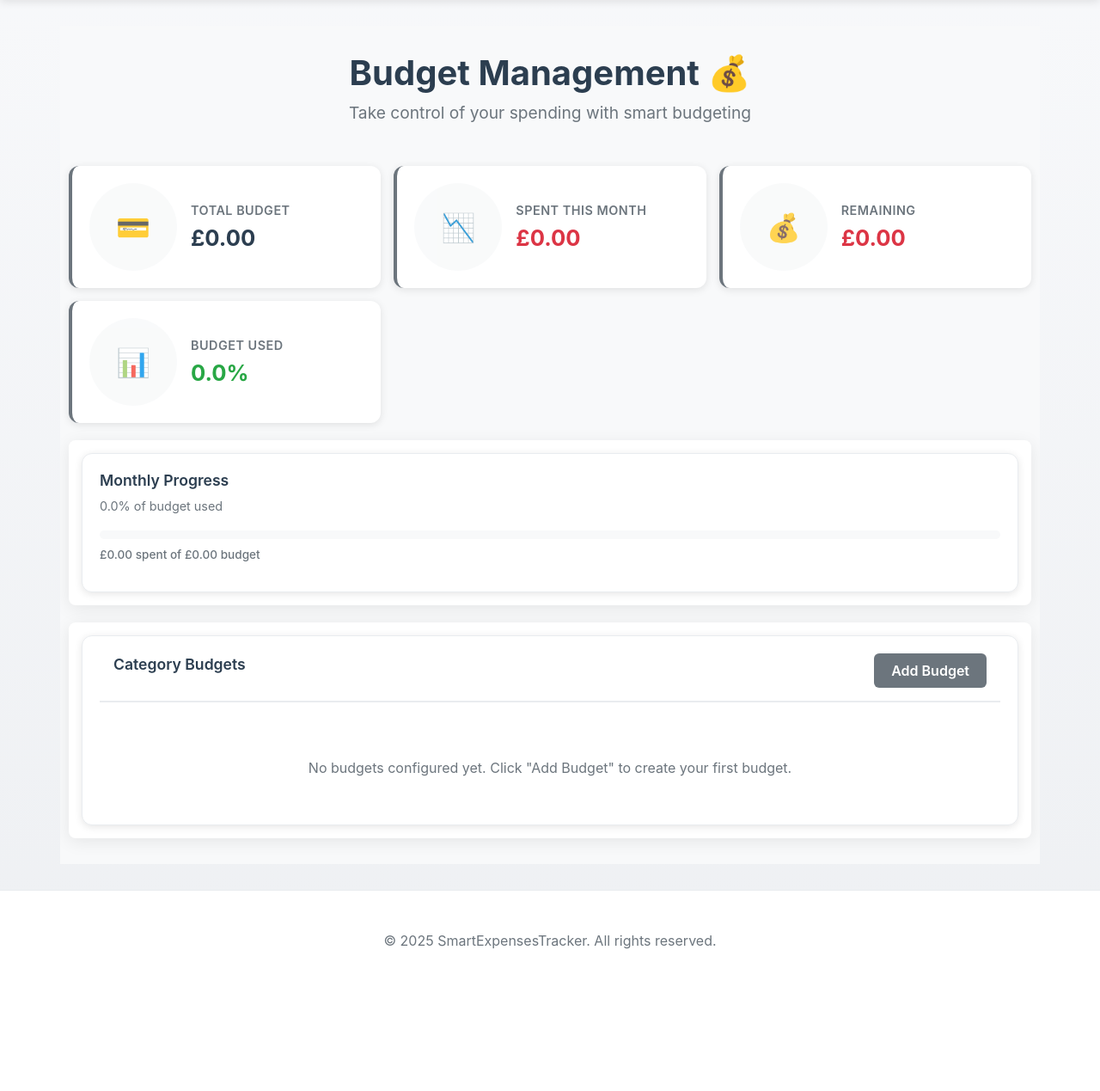
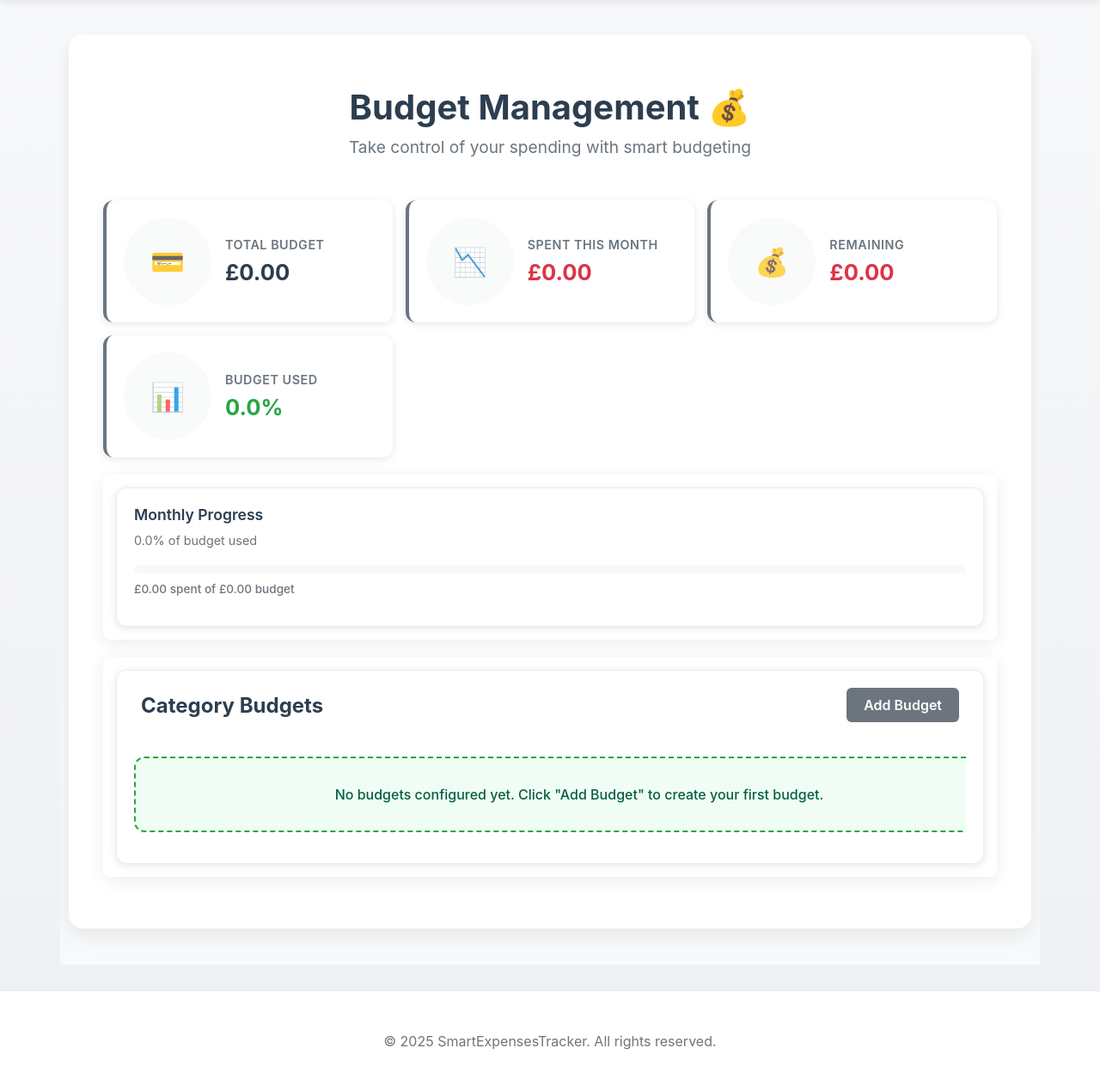
Before and after one commit to FlaviaMorgulis/Smart_Expenses_Tracker, a Flask app: page /budget in a window 1280 px wide. Shown: the part 127-1396 px from the top of the page at 86% size. Before the commit the page ends 1231 px from the top, so only its background shows below. Run offline with Flask 3, Linux system fonts and the light colour scheme; a user stored in the database is signed in; data comes from the database, SQL or seed files in the repository.

Commit message:
feat: update Budget page template

```diff
--- a/app/templates/budget.html
+++ b/app/templates/budget.html
@@ -6,6 +6,7 @@ endblock %} {% block head %}
 />
 {% endblock %} {% block content %}
 <div class="dashboard-container">
+  <div class="dashboard-content">
     <!-- Welcome Section -->
     <div class="welcome-section">
       <h1>Budget Management 💰</h1>
@@ -80,11 +81,12 @@ endblock %} {% block head %}
         </div>
       </div>
     </div>
+
     <!-- Category Budgets Section -->
     <div class="analytics-section">
       <div class="analytics-card full-width">
-        <div class="analytics-header">
-          <h4>Category Budgets</h4>
+        <div class="section-header">
+          <h3>Category Budgets</h3>
           <button
             class="btn secondary"
             data-action="add-budget"
@@ -95,23 +97,25 @@ endblock %} {% block head %}
           </button>
         </div>
 
-        <div class="budget-cards-grid">
-          {% if category_spending %} {# Create a list of tuples with category
-          data and sort by percentage (highest first) #} {% set budget_list = []
-          %} {% for category_name, data in category_spending.items() %} {% if
-          data.budget > 0 %} {% set _ = budget_list.append((category_name,
-          data.budget, data.spent, data.percentage)) %} {% endif %} {% endfor %}
-          {# Sort by percentage descending (red to green) #} {% set
-          sorted_budgets = budget_list|sort(attribute='3', reverse=True) %} {%
-          for category_name, budget_amount, spent, percentage in sorted_budgets
-          %} {% set progress_class = 'critical-level' if percentage >= 90 else
-          ('warning-level' if percentage >= 75 else 'good-level') %} {% set
-          alert_class = 'critical' if percentage >= 90 else ('warning' if
-          percentage >= 75 else 'good') %}
+        <div class="budget-alerts-container">
+          {% if category_spending %}
+            {% set budget_list = [] %}
+            {% for category_name, data in category_spending.items() %}
+              {% if data.budget > 0 %}
+                {% set spent = data.spent %}
+                {% set budget_amount = data.budget %}
+                {% set percentage = data.percentage %}
+                {% set alert_level = 'over-budget' if percentage >= 100 else ('near-limit' if percentage >= 75 else 'within-budget') %}
+                {% set _ = budget_list.append((category_name, budget_amount, spent, percentage, alert_level)) %}
+              {% endif %}
+            {% endfor %}
 
-          <div class="category-card">
-            <div class="category-header">
-              <h3>{{ category_name }}</h3>
+            {% set sorted_budgets = budget_list|sort(attribute='3', reverse=True) %}
+
+            {% for category_name, budget_amount, spent, percentage, alert_level in sorted_budgets %}
+            <div class="budget-alert {{ alert_level }}">
+              <div class="alert-header">
+                <div class="alert-category">{{ category_name }}</div>
                 <div class="category-actions">
                   <button
                     class="btn-icon"
@@ -129,33 +133,28 @@ endblock %} {% block head %}
                   </button>
                 </div>
               </div>
-            <div class="category-amount">
-              £{{ "%.0f"|format(budget_amount) }}
+              <div class="alert-progress">
+                <div class="progress-bar">
+                  <div class="progress-fill" style="width: {{ percentage }}%"></div>
                 </div>
-            <div class="category-progress">
-              <div class="progress-bar small">
-                <div
-                  class="progress-fill {{ progress_class }}"
-                  style="width: {{ percentage|round(0) }}%"
-                ></div>
+                <span class="progress-text">{{ "%.1f"|format(percentage) }}%</span>
               </div>
-              <div class="progress-text">
-                <span>£{{ "%.0f"|format(spent) }} spent</span>
-                <span>{{ "%.0f"|format(percentage) }}%</span>
+              <div class="alert-amount">£{{ "%.2f"|format(spent) }} / £{{ "%.2f"|format(budget_amount) }}</div>
+              <div class="alert-status">
+                {% if alert_level == 'over-budget' %}
+                  Over Budget
+                {% elif alert_level == 'near-limit' %}
+                  Near Limit
+                {% else %}
+                  Within Budget
+                {% endif %}
               </div>
             </div>
-            <div class="category-alert {{ alert_class }}">
-              {% if percentage >= 90 %} 🚨 {{ "%.0f"|format(percentage) }}% -
-              Critical! Near limit! {% elif percentage >= 75 %} ⚠️ {{
-              "%.0f"|format(percentage) }}% - Monitor spending {% else %} ✅ {{
-              "%.0f"|format(percentage) }}% - Well managed! {% endif %}
+            {% endfor %}
+          {% else %}
+            <div class="no-alerts">
+              <p>No budgets configured yet. Click "Add Budget" to create your first budget.</p>
             </div>
-          </div>
-          {% endfor %} {% else %}
-          <p style="color: #6c757d; padding: 20px; text-align: center">
-            No budgets configured yet. Click "Add Budget" to create your first
-            budget.
-          </p>
           {% endif %}
         </div>
       </div>
@@ -181,13 +180,9 @@ endblock %} {% block head %}
             required
           >
             <option value="">Select Category</option>
-            <option value="1">Transport</option>
-            <option value="2">Utilities</option>
-            <option value="3">Entertainment</option>
-            <option value="4">Food</option>
-            <option value="5">Healthcare</option>
-            <option value="6">Shopping</option>
-            <option value="7">Other</option>
+            {% for category in available_categories %}
+            <option value="{{ category.category_id }}">{{ category.category_name }}</option>
+            {% endfor %}
           </select>
         </div>
         <div class="input-group">
@@ -256,24 +251,24 @@ endblock %} {% block head %}
 
 <script>
   document.addEventListener("DOMContentLoaded", function () {
-    // Sort category cards by alert level (critical first, then warning, then good)
-    const categoryGrid = document.querySelector(".category-grid");
-    if (categoryGrid) {
-      const cards = Array.from(categoryGrid.querySelectorAll(".category-card"));
+    // Sort budget alerts by percentage (highest first)
+    const budgetAlertsContainer = document.querySelector(".budget-alerts-container");
+    if (budgetAlertsContainer) {
+      const alerts = Array.from(budgetAlertsContainer.querySelectorAll(".budget-alert"));
 
-      // Sort cards by priority: critical (3), warning (2), good/no-alert (1)
-      cards.sort((a, b) => {
-        const getPriority = (card) => {
-          if (card.querySelector(".category-alert.critical")) return 3;
-          if (card.querySelector(".category-alert.warning")) return 2;
+      // Sort alerts by priority: over-budget (3), near-limit (2), within-budget (1)
+      alerts.sort((a, b) => {
+        const getPriority = (alert) => {
+          if (alert.classList.contains('over-budget')) return 3;
+          if (alert.classList.contains('near-limit')) return 2;
           return 1;
         };
 
         return getPriority(b) - getPriority(a); // Descending order
       });
 
-      // Reappend cards in sorted order
-      cards.forEach((card) => categoryGrid.appendChild(card));
+      // Reappend alerts in sorted order
+      alerts.forEach((alert) => budgetAlertsContainer.appendChild(alert));
     }
 
     const statCards = document.querySelectorAll(".stat-card");
@@ -287,19 +282,19 @@ endblock %} {% block head %}
       }, index * 100);
     });
 
-    const categoryCards = document.querySelectorAll(".category-card");
-    categoryCards.forEach((card, index) => {
-      card.style.opacity = "0";
-      card.style.transform = "translateY(15px)";
+    const budgetAlerts = document.querySelectorAll(".budget-alert");
+    budgetAlerts.forEach((alert, index) => {
+      alert.style.opacity = "0";
+      alert.style.transform = "translateY(15px)";
       setTimeout(() => {
-        card.style.transition = "all 0.3s ease";
-        card.style.opacity = "1";
-        card.style.transform = "translateY(0)";
+        alert.style.transition = "all 0.3s ease";
+        alert.style.opacity = "1";
+        alert.style.transform = "translateY(0)";
       }, 300 + index * 50);
     });
   });
 
-  // Modal Functions
+  // Modal Functions (aynı kalacak)
   function openAddModal() {
     document.getElementById("addBudgetModal").style.display = "block";
   }
@@ -430,5 +425,4 @@ endblock %} {% block head %}
       });
   });
 </script>
-</div>
 {% endblock %}
```
Lines whose indentation alone changed are shown as unchanged.
